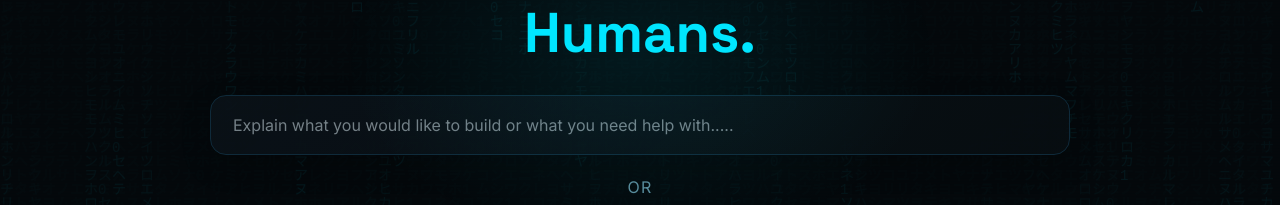
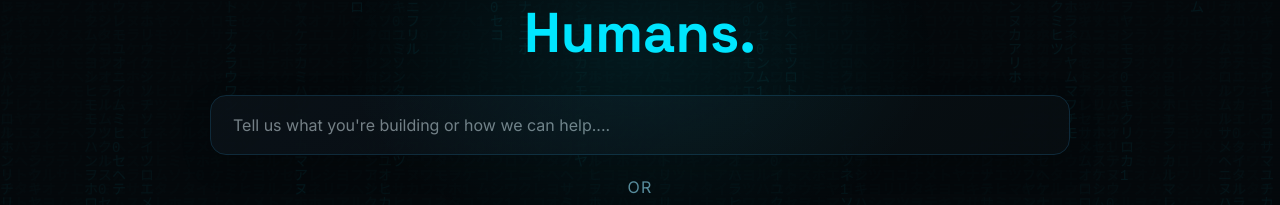
Before and after one commit to Bendr-20/synagent, a Next.js app: page / in a window 1280 px wide. Shown: the part 226-431 px from the top of the page. Built offline with nearby package versions, Linux system fonts and the light colour scheme.

Commit message:
Update intake placeholder copy

```diff
--- a/src/app/page.tsx
+++ b/src/app/page.tsx
@@ -590,7 +590,7 @@ export default function Home() {
               border: `1px solid ${border}`,
               boxShadow: "0 10px 30px rgba(0,0,0,0.2)",
             }}
-            placeholder="Explain what you would like to build or what you need help with....."
+            placeholder="Tell us what you're building or how we can help...."
           />
         </div>
 
```
